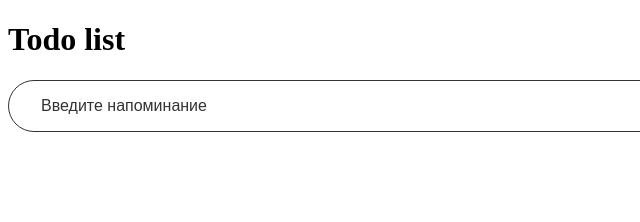
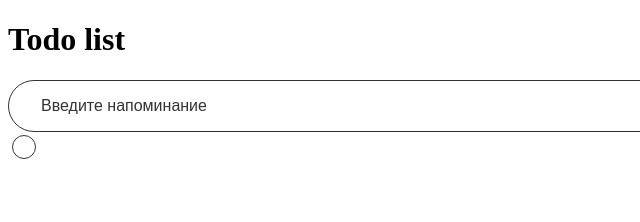
Before and after one commit to GeronSheid/Todo-App, a React (Vite) app: page / in a window 1280 px wide. Shown: the top 222 px of the page, without its empty margins (0-640 px from the left). Built offline with nearby package versions, Linux system fonts and the light colour scheme.

Commit message:
Добавлен Checkbox для переключения готовности

```diff
--- a/src/components/App/App.tsx
+++ b/src/components/App/App.tsx
@@ -1,5 +1,6 @@
 import { useState } from "react"
 import { Input } from "../Input/Input"
+import { TodoItem } from "../TodoItem/TodoItem";
 
 
 function App() {
@@ -17,6 +18,7 @@ function App() {
           type="text"
         />
       </div>
+      <TodoItem />
     </>
   )
 }
--- /dev/null
+++ b/src/components/Checkbox/Checkbox.module.scss
@@ -0,0 +1,51 @@
+.checkbox {
+
+    input[type="checkbox"] {
+        position: relative;
+        width: 24px;
+        height: 24px;
+
+        border: 1px solid #333;
+        border-radius: 50%;
+        outline: none;
+
+        transition: border-color .3s ease-in-out;
+
+        -webkit-appearance: none;
+        appearance: none;
+    }
+
+    input[type="checkbox"]::after {
+        content: '';
+        position: absolute;
+        top: 2px;
+        left: 2px;
+        width: 18px;
+        height: 18px;
+
+        background-color: transparent;
+        border-radius: 50%;
+
+        transition: background-color .3s ease-in-out;
+    }
+
+    &:focus {
+        input[type="checkbox"] {
+            border-color: #c987fb;
+        }
+    }
+
+    &_checked {
+        input[type="checkbox"]::after {
+            background-color: #c987fb;
+        }
+    }
+}
+
+@media (any-hover: hover) {
+    .checkbox:hover {
+        input[type="checkbox"] {
+            border-color: #c987fb;
+        }
+    }
+}
--- /dev/null
+++ b/src/components/Checkbox/Checkbox.tsx
@@ -0,0 +1,25 @@
+import React, { useState, FC } from 'react'
+import styles from './Checkbox.module.scss';
+
+type TProps = {
+    checked: boolean
+}
+
+export const Checkbox: FC<TProps> = ({checked}) => {
+
+    const defaultChecked = checked ? checked : false;
+    const [isChecked, setIsChecked] = useState<boolean>(defaultChecked);
+
+    const isCheckedStyle = `${styles.checkbox} ${isChecked ? styles.checkbox_checked : ''}`;
+
+  return (
+    <div className={isCheckedStyle}>
+        <label>
+            <input
+                type="checkbox"
+                onChange={() => setIsChecked(prev => !prev)}
+            />
+        </label>
+    </div>
+  )
+}
--- /dev/null
+++ b/src/components/TodoItem/TodoItem.tsx
@@ -0,0 +1,11 @@
+import React, { useState } from 'react'
+import { Checkbox } from '../Checkbox/Checkbox'
+
+export const TodoItem = () => {
+    const [isFulfilled, setIsFulfilled] = useState<boolean>(false);
+  return (
+    <div>
+        <Checkbox checked={isFulfilled}/>
+    </div>
+  )
+}
--- /dev/null
+++ b/src/lib/hooks.ts
@@ -0,0 +1,5 @@
+import { useSelector, TypedUseSelectorHook, useDispatch } from "react-redux";
+import type { RootState, AppDispatch } from "../store";
+
+export const useAppDispatch = () => useDispatch<AppDispatch>();
+export const useAppSelector: TypedUseSelectorHook<RootState> = useSelector;
```
Also changed, not shown: src/store/index.tsx (added, +13 -0 lines), src/store/todoSlice.tsx (added, +36 -0 lines).
